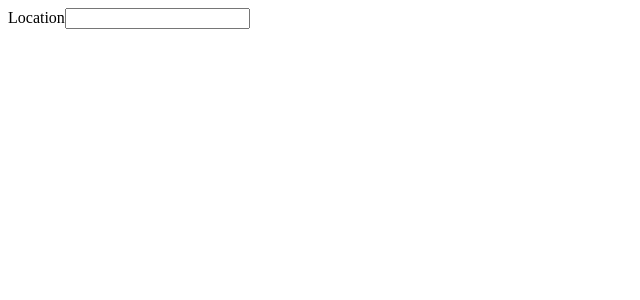
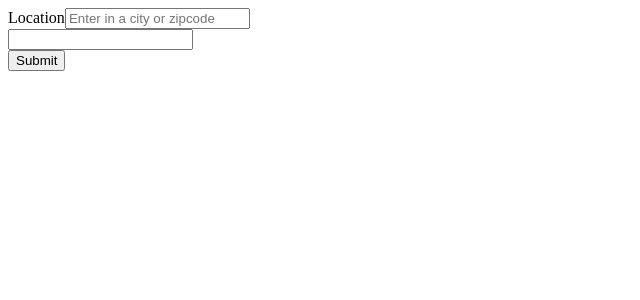
Before and after one commit to grantmontgomery/TicketMasterSearch, a React (Create React App) app: page / in a window 1280 px wide. Shown: the top 300 px of the page, without its empty margins (0-640 px from the left). Built offline with nearby package versions, Linux system fonts and the light colour scheme.

Commit message:
attempting to incorporate ReactDatePicker

```diff
--- a/package.json
+++ b/package.json
@@ -11,6 +11,7 @@
     "node-fetch": "^2.6.0",
     "nodemon": "^2.0.1",
     "react": "^16.12.0",
+    "react-datepicker": "^2.10.1",
     "react-dom": "^16.12.0",
     "react-scripts": "3.2.0"
   },
@@ -34,8 +35,5 @@
       "last 1 firefox version",
       "last 1 safari version"
     ]
-  },
-  "eslintConfig": {
-    "extends": "react-app"
   }
 }
--- a/src/App.js
+++ b/src/App.js
@@ -3,8 +3,10 @@ import { SearchBox } from "./components";
 
 class App extends Component {
   state = {};
+
+  makeCall = (date, location) => {};
   render() {
-    return <SearchBox></SearchBox>;
+    return <SearchBox makeCall={this.makeCall}></SearchBox>;
   }
 }
 
--- a/src/components/SearchBox/SearchBox.jsx
+++ b/src/components/SearchBox/SearchBox.jsx
@@ -1,5 +1,5 @@
 import React, { Component } from "react";
-
+import DatePicker from "react-datepicker";
 class SearchBox extends Component {
   state = {
     location: ""
@@ -16,8 +16,12 @@ class SearchBox extends Component {
           type="text"
           value={this.state.location}
           name="location"
+          placeholder="Enter in a city or zipcode"
           onChange={e => this.inputChange(e)}
         />
+        <br />
+        <DatePicker></DatePicker>
+        <button>Submit</button>
       </form>
     );
   }
```
Also changed, not shown: 1 other file (tests, documents, lock files or other folders).
